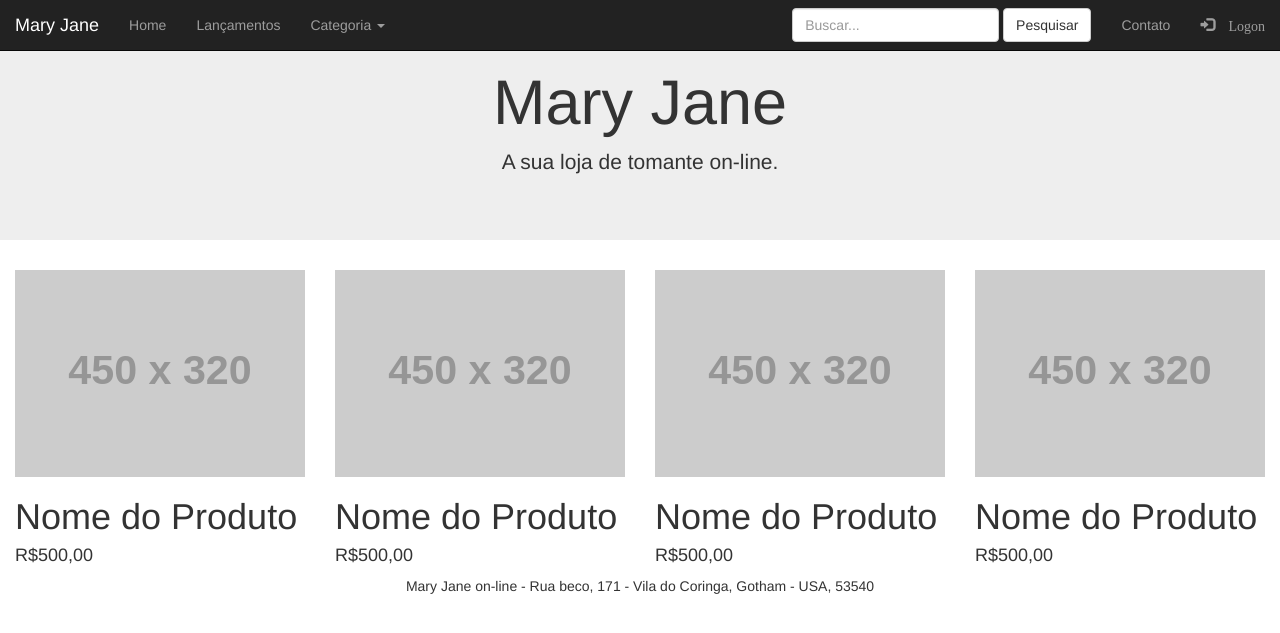
After one commit to PedroPog/Curso-php, a PHP site: page / in a window 1280 px wide. The commit adds this page. Shown: the top 633 px of the page. Run offline with PHP 8.4, Linux system fonts and the light colour scheme; grey boxes labelled with a size stand in for pictures from a placeholder-image service; some libraries are stand-ins or nearby versions.

Commit message:
Aula 5 - 9

```diff
--- /dev/null
+++ b/ex01/footer.html
@@ -0,0 +1,3 @@
+<footer class="container-fluid text-center">
+    <p>Mary Jane on-line - Rua beco, 171 - Vila do Coringa, Gotham - USA, 53540</p>
+</footer>
--- /dev/null
+++ b/ex01/header.html
@@ -0,0 +1,4 @@
+<div class="jumbotron text-center">
+    <h1>Mary Jane</h1>
+    <p>A sua loja de tomante on-line.</p>
+</div>
--- /dev/null
+++ b/ex01/index.php
@@ -0,0 +1,47 @@
+<!DOCTYPE html>
+<html lang="pt-br">
+
+<head>
+    <meta charset="UTF-8">
+    <meta name="viewport" content="width=device-width, initial-scale=1.0">
+    <title>Mary Jane</title>
+    <link rel="stylesheet" href="https://maxcdn.bootstrapcdn.com/bootstrap/3.3.7/css/bootstrap.min.css">
+    <script src="https://ajax.googleapis.com/ajax/libs/jquery/3.2.1/jquery.min.js"></script>
+    <script src="https://maxcdn.bootstrapcdn.com/bootstrap/3.3.7/js/bootstrap.min.js"></script>
+    <link rel="stylesheet" href="./assets/style.css">
+</head>
+
+<body>
+    <?php include 'nav.php'?> <!--Include de navbar-->
+    <?php include 'header.html'?>
+
+    <div class="container-fluid">
+        <div class="row"> <!-- linha -->
+            <div class="col-sm-3">
+                <img src="https://placehold.it/450x320" alt="" class="img-responsive" styles="width:100%">
+                <div><h1>Nome do Produto</h1></div>
+                <div><h4>R$500,00</h4></div>
+            </div>
+            <div class="col-sm-3">
+                <img src="https://placehold.it/450x320" alt="" class="img-responsive" styles="width:100%">
+                <div><h1>Nome do Produto</h1></div>
+                <div><h4>R$500,00</h4></div>
+            </div>
+            <div class="col-sm-3">
+                <img src="https://placehold.it/450x320" alt="" class="img-responsive" styles="width:100%">
+                <div><h1>Nome do Produto</h1></div>
+                <div><h4>R$500,00</h4></div>
+            </div>
+            <div class="col-sm-3">
+                <img src="https://placehold.it/450x320" alt="" class="img-responsive" styles="width:100%">
+                <div><h1>Nome do Produto</h1></div>
+                <div><h4>R$500,00</h4></div>
+            </div>
+        </div>
+    </div>
+
+
+    <?php include 'footer.html'?>
+</body>
+
+</html>
--- a/ex01/nav.php
+++ b/ex01/nav.php
@@ -7,7 +7,7 @@
         <span class="icon-bar"></span>
         <span class="icon-bar"></span>
       </button>
-      <a class="navbar-brand" href="#">Books on Line</a>
+      <a class="navbar-brand" href="#">Mary Jane</a>
     </div>
     <div class="collapse navbar-collapse" id="bs-example-navbar-collapse-1">
       <ul class="nav navbar-nav">
@@ -16,12 +16,12 @@
         <li class="dropdown">
           <a href="#" class="dropdown-toggle" data-toggle="dropdown" role="button" aria-haspopup="true" aria-expanded="false">Categoria <span class="caret"></span></a>
           <ul class="dropdown-menu">
-            <li><a href="#">Design</a></li>
-            <li><a href="#">Infra-Estrutura</a></li>
-            <li><a href="#">Dados</a></li>
+            <li><a href="#">Sementes</a></li>
+            <li><a href="#">Floricultura</a></li>
+            <li><a href="#">Acessorios</a></li>
             <li role="separator" class="divider"></li>
-            <li><a href="#">Front-End</a></li>
-            <li><a href="#">Mobile</a></li>
+            <li><a href="#">Estruturas</a></li>
+            <li><a href="#">Tecnologia</a></li>
           </ul>
         </li>
       </ul>
```
Also changed, not shown: ex01/ex01.php (deleted, +0 -18 lines), ex01/navbar.php (deleted, +0 -23 lines), ex01/site.php (deleted, +0 -27 lines), ex01/assets/style.css (added).
